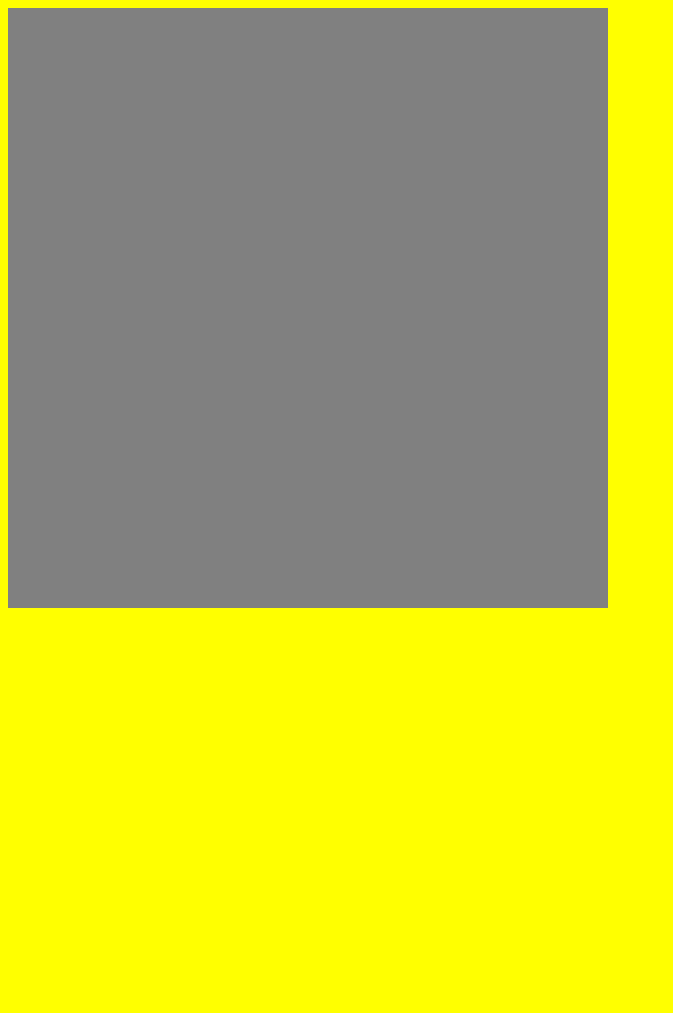
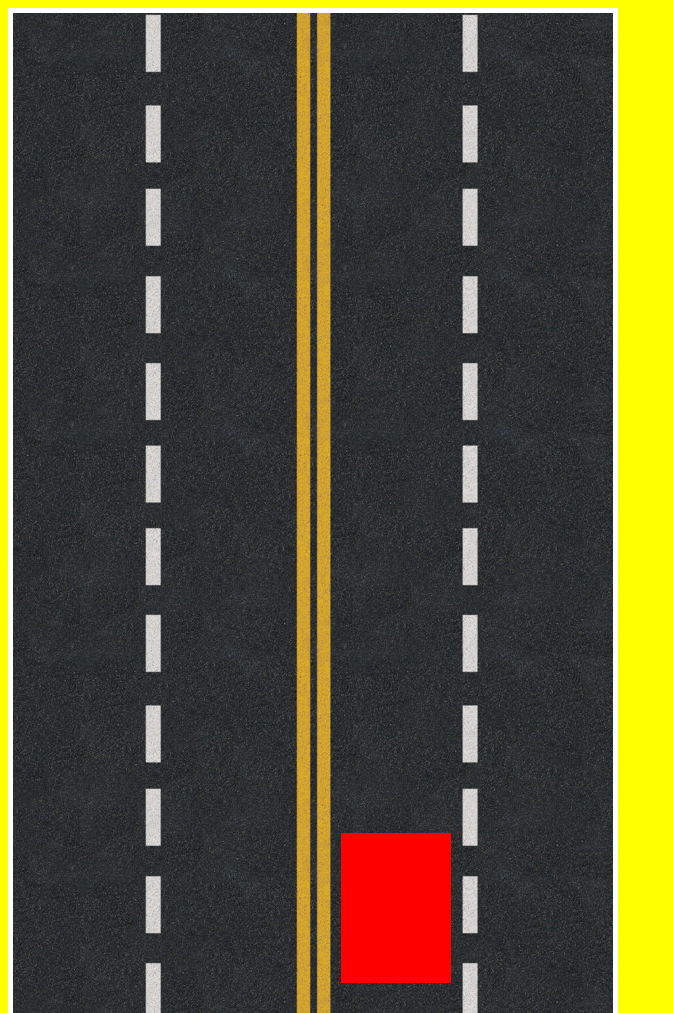
Before and after one commit to somych1/F1-project, a plain HTML site: page index.html in a window 1280 px wide. Shown: the top 1013 px of the page, without its empty margins (0-673 px from the left). Before the commit the page ends 800 px from the top, so only its background shows below. Drawn offline with nearby package versions, Linux system fonts and the light colour scheme.

Commit message:
road background and player object

```diff
--- a/css/style.css
+++ b/css/style.css
@@ -1,6 +1,12 @@
 body {
 	background-color: yellow;
 }
-#asphalt {
-	background-color: grey;
+#my-canvas {
+	background: none;
 }
+.background{
+	border: 5px solid white;
+	background: url('../img/bg.jpg');
+	width: 600px;
+	height: 1000px;
+}
--- a/index.html
+++ b/index.html
@@ -6,7 +6,10 @@
 	<script src="https://cdnjs.cloudflare.com/ajax/libs/jquery/3.3.1/jquery.min.js"></script>
 </head>
 <body>
-<canvas id="asphalt" width="600" height="600"></canvas>
+	<div class="background">
+		<canvas id="my-canvas" width="600" height="1000">
+		</canvas>
+	</div>
 <script type="text/javascript" src="js/app.js"></script>
 </body>
 </html>
--- a/js/app.js
+++ b/js/app.js
@@ -1,43 +1,18 @@
-console.log('F1')
-
-// const canvas = document.getElementById('my-canvas')
-
-
-// const ctx = canvas.getContext('2d');
-
-// const imageRepository = new function() {
-// 	// Define images
-// 	this.background = new Image();
-// 	// Set images src
-// 	this.background.src = "media/background_asphalt.jpg";
-// }
-
-// function Drawable() {
-// 	this.init = function(x, y) {
-// 		// Default variables
-// 		this.x = x;
-// 		this.y = y;
-// 	}
-// 	this.speed = 0;
-// 	this.canvasWidth = 0;
-// 	this.canvasHeight = 0;
-// 	// Define abstract function to be implemented in child objects
-// 	this.draw = function() {
-// 	};
-// }
-// function Background() {
-// 	this.speed = 1; // Redefine speed of the background for panning
-// 	// Implement abstract function
-// 	this.draw = function() {
-// 		// Pan background
-// 		this.y += this.speed;
-// 		this.context.drawImage(imageRepository.background, this.x, this.y);
-// 		// Draw another image at the top edge of the first image
-// 		this.context.drawImage(imageRepository.background, this.x, this.y - this.canvasHeight);
-// 		// If the image scrolled off the screen, reset
-// 		if (this.y >= this.canvasHeight)
-// 			this.y = 0;
-// 	};
-// }
-// // Set Background to inherit properties from Drawable
-// Background.prototype = new Drawable();
+const $ctx = $("#my-canvas")[0].getContext("2d");
+class Car {
+	constructor(x, y, width, height){
+		this.x = x;
+		this.y = y;
+		this.width = width;
+		this.height = height;
+		// this.picture = new Image();
+		// this.picture.src = image;
+	}
+	draw (){
+		$ctx.rect(this.x, this.y, this.width, this.height);
+		$ctx.fillStyle = '#ff0000';
+		$ctx.fill();
+	}
+}
+const player = new Car(328, 820, 110, 150);
+player.draw()
```
Also changed, not shown: img/bg.jpg (renamed from media/background_asphalt.jpg).
